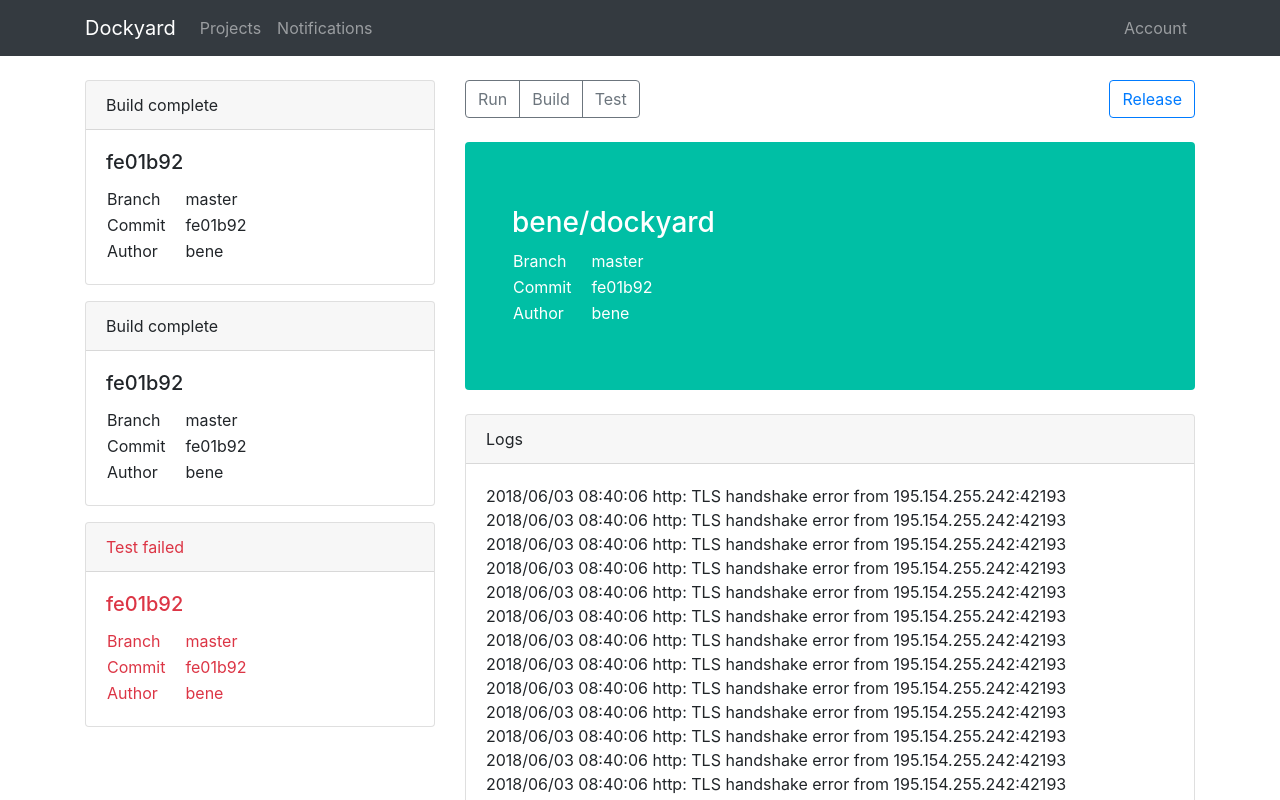
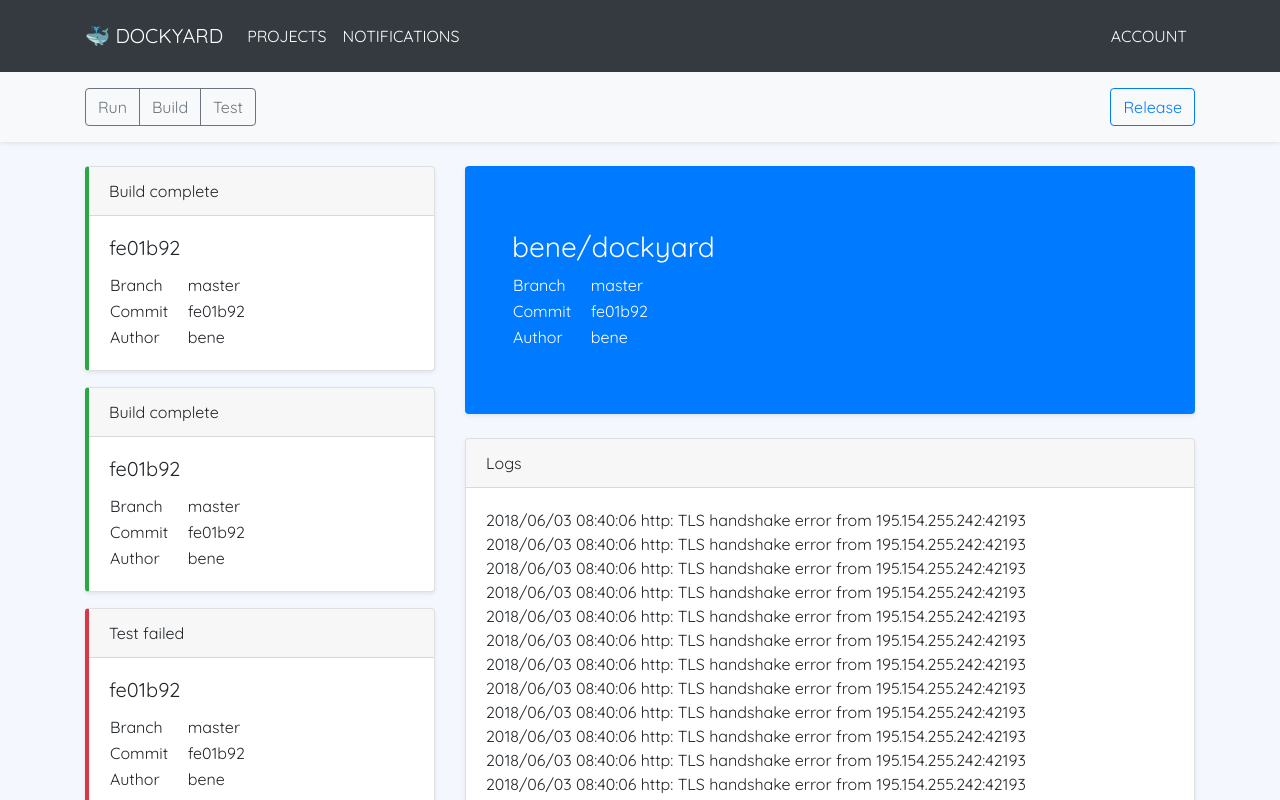
Before and after one commit to bene/dockyard-ui, a React (Create React App) app: page / in a window 1280 px wide. Shown: the top 800 px of the page. Built offline with nearby package versions, Linux system fonts and the light colour scheme.

Commit message:
Worked on view layer

```diff
--- a/public/index.html
+++ b/public/index.html
@@ -10,6 +10,9 @@
     -->
     <link rel="manifest" href="%PUBLIC_URL%/manifest.json">
     <link rel="shortcut icon" href="%PUBLIC_URL%/favicon.png">
+
+    <link href="https://fonts.googleapis.com/css?family=Raleway" rel="stylesheet">
+    <link href="https://fonts.googleapis.com/css?family=Quicksand" rel="stylesheet">
     <!--
       Notice the use of %PUBLIC_URL% in the tags above.
       It will be replaced with the URL of the `public` folder during the build.
--- a/src/components/Project.js
+++ b/src/components/Project.js
@@ -31,7 +31,7 @@ class Project extends Component {
             <div className="App">
                 <Navbar color="dark" dark expand="md">
                     <Container>
-                        <NavbarBrand href="/">Dockyard</NavbarBrand>
+                        <NavbarBrand href="/"><span role="img" aria-label="">🐳</span> Dockyard</NavbarBrand>
                         <NavbarToggler onClick={ this.toggle } />
 
                         <Collapse isOpen={ this.state.isOpen } navbar>
@@ -53,10 +53,24 @@ class Project extends Component {
                     </Container>
                 </Navbar>
 
+                <Navbar className="shadow-sm" color="light" light expand="md">
+                    <Container>
+                        <div className="btn-group" role="group" aria-label="Basic example">
+                            <button type="button" className="btn btn-outline-secondary">Run</button>
+                            <button type="button" className="btn btn-outline-secondary">Build</button>
+                            <button type="button" className="btn btn-outline-secondary">Test</button>
+                        </div>
+
+                        <div className="btn-group float-right" role="group" aria-label="Basic example">
+                            <button type="button" className="btn btn-outline-primary">Release</button>
+                        </div>
+                    </Container>
+                </Navbar>
+
                 <main role={"main"} className={"mt-4 container"}>
                     <div className={"row"}>
                         <div className={"col-sm-4"}>
-                            <div className="card mb-3">
+                            <div className="card border-success shadow-sm mb-3">
                                 <div className="card-header">Build complete</div>
                                 <div className="card-body">
                                     <h5 className="card-title">fe01b92</h5>
@@ -79,7 +93,7 @@ class Project extends Component {
                                 </div>
                             </div>
 
-                            <div className="card mb-3">
+                            <div className="card border-success shadow-sm mb-3">
                                 <div className="card-header">Build complete</div>
                                 <div className="card-body">
                                     <h5 className="card-title">fe01b92</h5>
@@ -102,7 +116,7 @@ class Project extends Component {
                                 </div>
                             </div>
 
-                            <div className="card text-danger mb-3">
+                            <div className="card border-danger shadow-sm mb-3">
                                 <div className="card-header">Test failed</div>
                                 <div className="card-body">
                                     <h5 className="card-title">fe01b92</h5>
@@ -127,17 +141,8 @@ class Project extends Component {
                         </div>
 
                         <div className={"col-sm-8"}>
-                            <div className="btn-group mb-4" role="group" aria-label="Basic example">
-                                <button type="button" className="btn btn-outline-secondary">Run</button>
-                                <button type="button" className="btn btn-outline-secondary">Build</button>
-                                <button type="button" className="btn btn-outline-secondary">Test</button>
-                            </div>
-
-                            <div className="btn-group mb-4 float-right" role="group" aria-label="Basic example">
-                                <button type="button" className="btn btn-outline-primary">Release</button>
-                            </div>
-                            <div className="jumbotron mb-4 bg-cyan text-white rounded">
-                                <div className="container">
+                            <div className="shadow-sm jumbotron mb-4 bg-primary text-white rounded">
+                                <Container>
                                     <p className="h3">bene/dockyard</p>
                                     <table>
                                         <tbody>
@@ -155,10 +160,10 @@ class Project extends Component {
                                         </tr>
                                         </tbody>
                                     </table>
-                                </div>
+                                </Container>
                             </div>
 
-                            <div className="card">
+                            <div className="shadow-sm card">
                                 <div className="card-header">
                                     Logs
                                 </div>
--- a/src/index.css
+++ b/src/index.css
@@ -1,3 +1,44 @@
+:root {
+  --primary: #00bfa5!important;
+}
+
+body {
+  font-family: 'Quicksand', sans-serif;
+  background: #F4F7FD;
+}
+
 .bg-cyan {
   background: #00bfa5;
 }
+
+.navbar {
+  text-transform: uppercase;
+  padding: 16px;
+}
+
+.navbar-dark .navbar-nav .nav-link {
+  color: #ffffff;
+  transition: color 0.2s;
+}
+
+.navbar-dark .navbar-nav .nav-link:hover {
+  color: #00bfa5;
+}
+
+.card.border-danger {
+  border-width: 1px 1px 1px 4px;
+  border-color: rgba(0,0,0,.125)!important;
+  border-left-color: var(--danger)!important;
+}
+
+.card.border-success {
+  border-width: 1px 1px 1px 4px;
+  border-color: rgba(0,0,0,.125)!important;
+  border-left-color: var(--success)!important;
+}
+
+@media (min-width: 3440px) {
+  .container {
+    max-width: 1640px;
+  }
+}
--- a/src/index.js
+++ b/src/index.js
@@ -1,8 +1,8 @@
 import 'bootstrap/dist/css/bootstrap.min.css';
+import './index.css';
 
 import React from 'react';
 import ReactDOM from 'react-dom';
-import './index.css';
 import App from './App';
 import registerServiceWorker from './registerServiceWorker';
 
```
